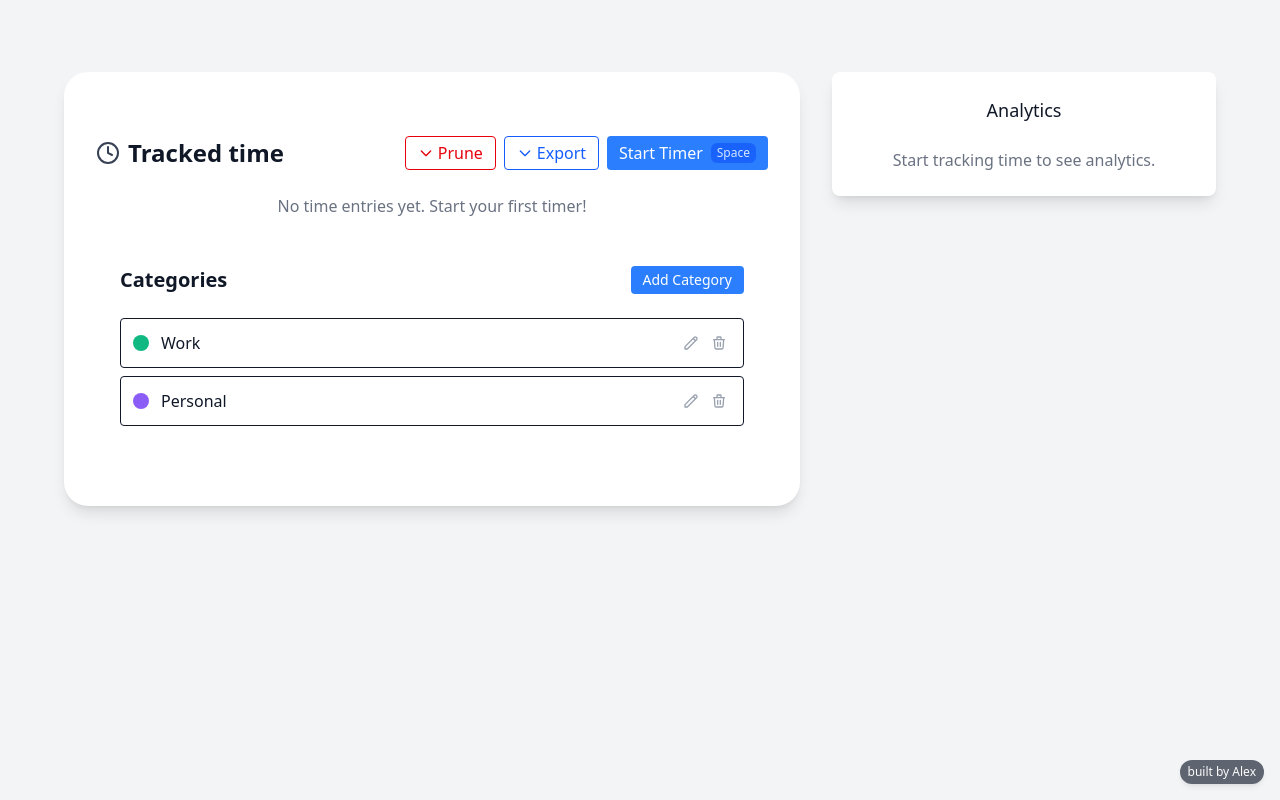
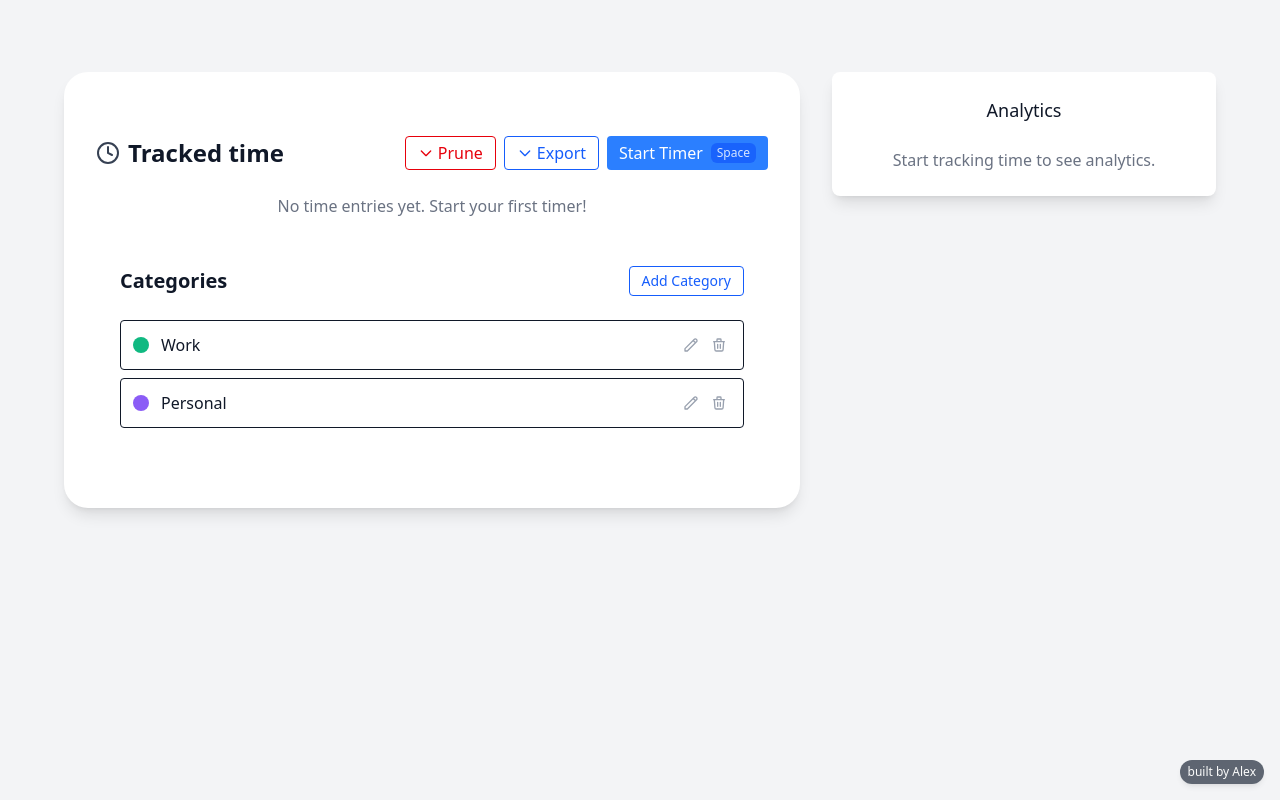
Before and after one commit to mauricedesaxe/time-tracker, a React (Vite) app: page / in a window 1280 px wide. Built offline with nearby package versions, Linux system fonts and the light colour scheme.

Commit message:
change add category btn style

```diff
--- a/src/components/CategoryManager.tsx
+++ b/src/components/CategoryManager.tsx
@@ -89,7 +89,7 @@ const CategoryManager = () => {
             setNewName("");
             setNewColor("#10b981");
           }}
-          className="cursor-pointer text-sm bg-blue-500 dark:bg-blue-600 text-white px-3 py-1 rounded hover:bg-blue-600 dark:hover:bg-blue-700"
+          className="cursor-pointer flex items-center text-sm px-3 py-1 border dark:border-gray-600 rounded text-blue-600 dark:text-blue-400 hover:bg-blue-50 dark:hover:bg-gray-700"
         >
           {showAddForm ? "Cancel" : "Add Category"}
         </button>
```
